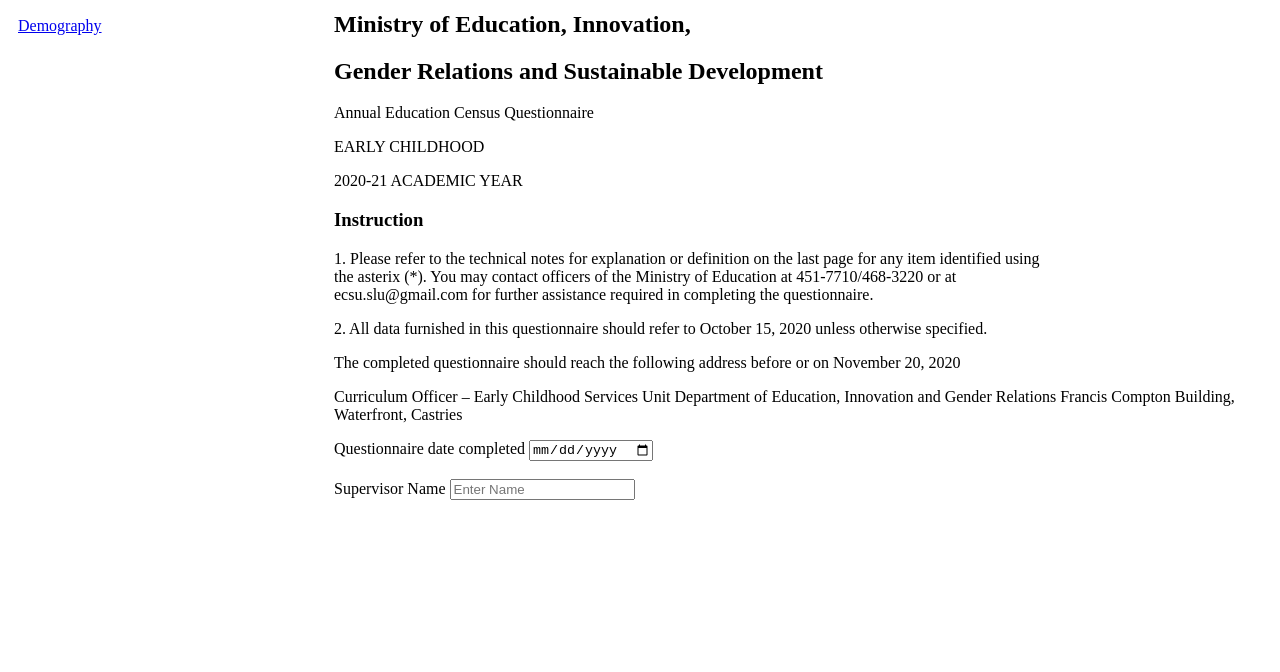
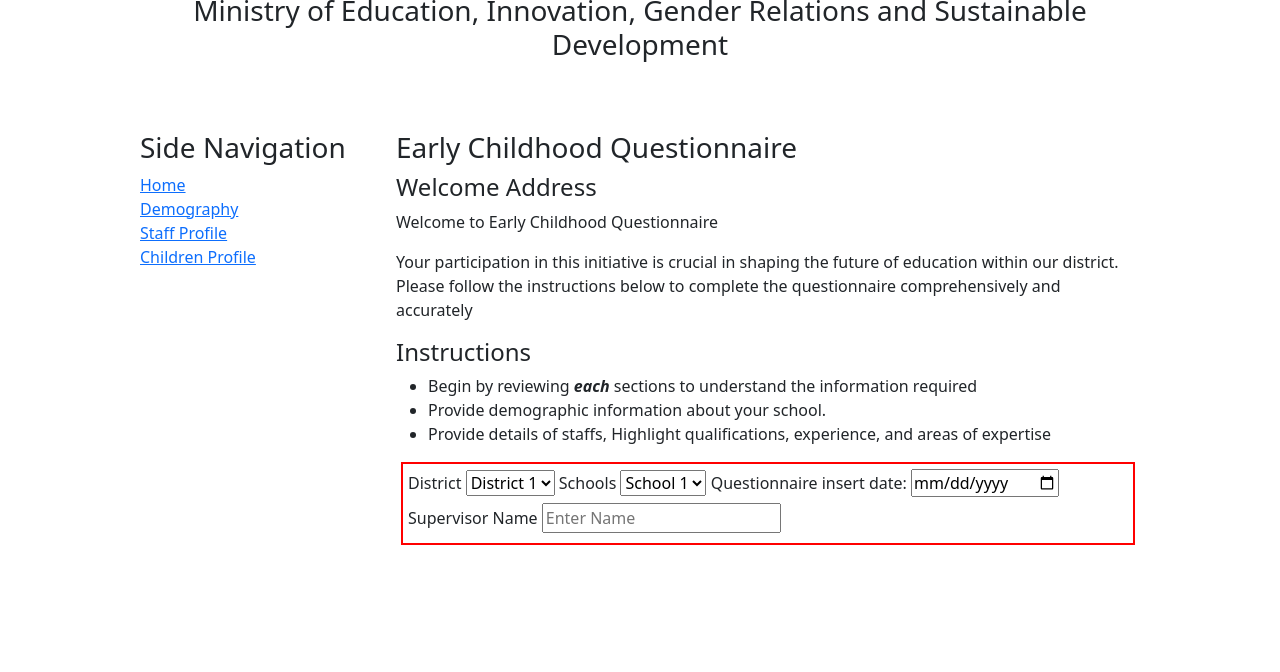
Before and after one commit to mildredfakoya/edu, a plain HTML site: page pages/early_childQ/ecQ_home.html in a window 1280 px wide. Shown: the part 128-800 px from the top of the page. Drawn offline with nearby package versions, Linux system fonts and the light colour scheme; files that its build step writes are made by us from their sources.

Commit message:
update done on cover page

```diff
--- a/css/early_childQ.css
+++ b/css/early_childQ.css
@@ -0,0 +1,23 @@
+
+
+.form-ecq{
+    text-align: center;
+    margin-bottom: 50px;
+
+}
+
+.form-ecq-content{
+    max-width: 1000px;
+    margin: 0 auto;
+    height: 100%;
+    position: relative;
+    border: 3px ridge blue;
+    border-style: none;
+}
+
+.form-container-ecq{
+    margin: 5px;
+    padding: 5px;
+    border: 2px solid red;
+
+}
--- a/pages/early_childQ/ecQ_home.html
+++ b/pages/early_childQ/ecQ_home.html
@@ -3,62 +3,122 @@
 <head>
   <meta charset="UTF-8">
   <meta name="viewport" content="width=device-width, initial-scale=1.0">
-  <title>Early Child Questionnaire</title>
-  <link rel="stylesheet" href="../../css/main.css">
+  <title>SOP Internship forms Page</title>
+  <link rel="stylesheet" href="css/main.css">
   <link rel="stylesheet" href="../../css/early_childQ.css">
+  <link rel="stylesheet" href="https://stackpath.bootstrapcdn.com/bootstrap/4.3.1/css/bootstrap.min.css">
+  <link rel="stylesheet" href="https://stackpath.bootstrapcdn.com/bootstrap/5.3.3/css/bootstrap.min.css">
 </head>
 
 <body>
- <header>
-    <nav>
-      <ul>
-        <li> <a href="index.html">Home</a></li>
-        <li> <a href=""> EDU Forms</a></li>
+  <header class="header">
+  <div class="container">
+    <nav class="navbar navbar-expand-lg navbar-light bg-light">
+      <a class="navbar-brand" href="#">Logo</a>
+      <button class="navbar-toggler" type="button" data-toggle="collapse" data-target="#navbarNavDropdown" aria-controls="navbarNavDropdown" aria-expanded="false" aria-label="Toggle navigation">
+        <span class="navbar-toggler-icon"></span>
+      </button>
+      <div class="collapse navbar-collapse" id="navbarNavDropdown">
+        <ul class="navbar-nav">
+          <li class="nav-item active">
+            <a class="nav-link" href="index.html">Home</a>
+          </li>
+          <li class="nav-item dropdown">
+            <a class="nav-link dropdown-toggle" href="#" id="navbarDropdownMenuLink" role="button" data-toggle="dropdown" aria-haspopup="true" aria-expanded="false">
+              EDU Forms
+            </a>
+            <div class="dropdown-menu" aria-labelledby="navbarDropdownMenuLink">
+              <a class="dropdown-item" href="pages/se_eduq/se_home.html">Special Education Questionnaire</a>
+              <a class="dropdown-item" href="pages/Lucia_Pri_Quest/LPQ_Cov.html">Primary Questionnaire</a>
+              <a class="dropdown-item" href="pages/early_childQ/ecQ_home.html">Early Childhood Questionnaire</a>
+              <a class="dropdown-item" href="pages/sec_Quest/secQHome.html">Secondary Questionnaire</a>
+            </div>
+          </li>
         </ul>
+      </div>
     </nav>
+  </div>
   </header>
+
+  <section class="form-ecq-content">
     <section class="row">
-  <section class="col-3">
-     <div>
-       <h2> Side Navigaton</h2>
-          <nav><a href="#">Demography</a></nav>
+      <div class="col-12" >
+        <div class="form-ecq">
+          <h1> Government of St. Lucia </h1>
+          <h3> Ministry of Education, Innovation, Gender Relations and Sustainable Development</h3>
+        </div>
       </div>
     </section>
- <section class="col-9">
+
+    <section class="row">
+      <div class="col-3">
         <div>
-   <h1>Government of St. Lucia </h1>
-   <h2> Ministry of Education, Innovation, </h2>
-      <h2>Gender Relations and Sustainable Development</h2>
-      <p>Annual Education Census Questionnaire</p>
-      <p>EARLY CHILDHOOD </p>
-      <p>2020-21 ACADEMIC YEAR</p>
+          <h3>Side Navigation </h3>
+          <nav><a href="#">Home</a></nav>
+          <nav><a href="#">Demography</a></nav>
+          <nav><a href="#"> Staff Profile</a></nav>
+          <nav><a href="#">Children Profile</a></nav>
         </div>
-   <div>
-       <h3>Instruction</h3>
-       <p>
-           1. Please refer to the technical notes for explanation or definition on the last page for any item identified using<br>
-            the asterix (*). You may contact officers of the Ministry of Education at 451-7710/468-3220 or at <br> ecsu.slu@gmail.com for further assistance required in completing the questionnaire.
-           </p>
-
-           2.  All data furnished in this questionnaire should refer to October 15, 2020 unless otherwise specified.
-
-       <p>The completed questionnaire should reach the following address before or on November 20, 2020 </p>
-
-       <P>Curriculum Officer – Early Childhood Services Unit
-           Department of Education, Innovation and Gender Relations
-           Francis Compton Building, Waterfront, Castries
-       </P>
       </div>
 
+      <div class="col-9">
+        <div>
+          <h3>Early Childhood Questionnaire</h3>
+          <h4>Welcome Address </h4>
+          <p> Welcome to Early Childhood Questionnaire</p>
+          <p> Your participation in this initiative is crucial in shaping the
+              future of education within our district.
+              Please follow the instructions below to complete the questionnaire
+              comprehensively and accurately
+          </p>
+          <h4>Instructions</h4>
+            <ul>
+              <li>Begin by reviewing <em><b>each</b></em> sections to understand the information required</li>
+              <li>Provide demographic information about your school. </li>
+              <li>Provide details of staffs, Highlight qualifications, experience, and areas of expertise</li>
 
-   <div>
-     <label for="QDate">Questionnaire date completed </label>
-     <input id="QDate" name="QDate" type="date" placeholder="Enter date"><br><br>
+            </ul>
+        </div>
+
+        <div class="form-container-ecq">
+          <form action="">
+
+            <label for="districtname">District</label>
+            <select name="districtname" id="districtname">
+              <option value="district1"> District 1</option>
+              <option value="district2"> District 2</option>
+            </select>
+
+            <label for="sch_name">Schools</label>
+            <select name="sch_name" id="sch_name">
+              <option value="school1"> School 1</option>
+              <option value="school2"> School 2</option>
+            </select>
+
+            <label for="QDate">Questionnaire insert date: </label>
+            <input id="QDate" name="QDate" type="date" placeholder="Enter date">
 
             <label for="Sname">Supervisor Name </label>
             <input id="Sname" name="Sname" type="text" placeholder="Enter Name">
+
+          </form>
+
+        </div>
+
       </div>
     </section>
   </section>
+
+
+
+
+
+
+
+
+
+
+
+
 </body>
 </html>
```
Lines whose indentation alone changed are shown as unchanged.
